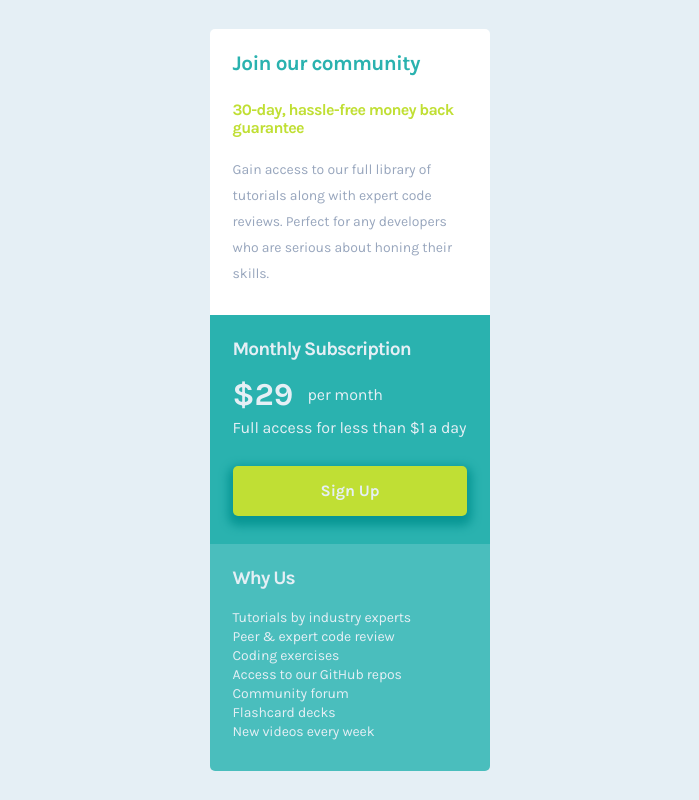
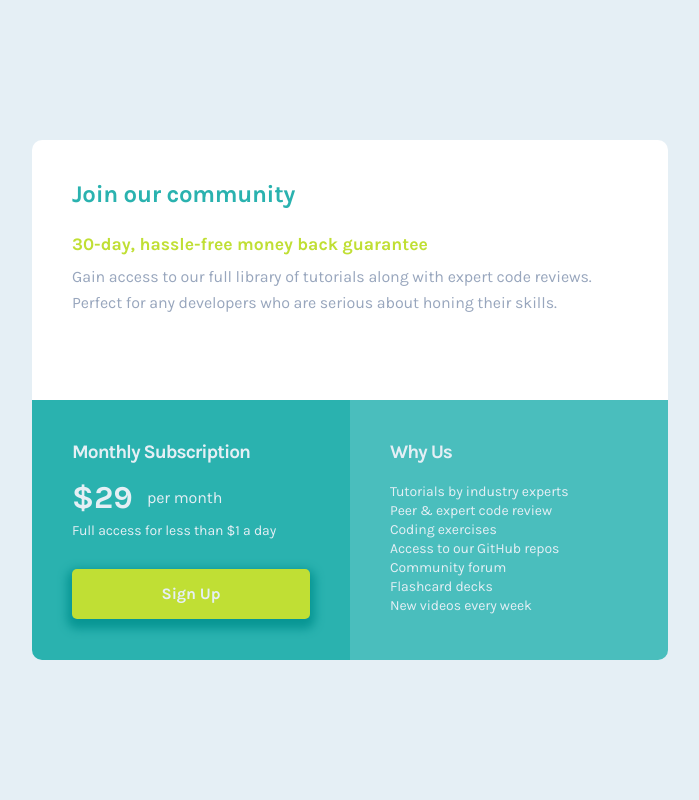
Before and after one commit to Lenigo85/single-price-grid-component, a plain HTML site: page index.html in a window 1280 px wide. Shown: the whole page, without its empty margins (290-989 px from the left). Drawn offline with Linux system fonts and the light colour scheme.

Commit message:
Version desktop creada

```diff
--- a/style.css
+++ b/style.css
@@ -26,10 +26,9 @@ body {
     display: grid;
     justify-self: center;
     align-content: center;
+    width: 100vw;
     /*
-    max-width: calc(100vw - 10%);
-    max-height: calc(100vh - 10%);
-    background-image: url(./design/mobile-design.jpg);
+    background-image: url(./design/desktop-design.jpg);
     background-repeat: no-repeat;
     background-position: center center;
     */
@@ -108,7 +107,6 @@ p {
 }
 
 .box-2__p {
-    font-size: 16px;
     margin-bottom: 25px;
 }
 
@@ -138,3 +136,48 @@ p {
 .box-2__p, .box-3__p, .price, .button {
     color: var(--light-gray);
 }
+
+
+@media screen and (min-width: 650px) {
+    .boxes {
+        grid-template-rows: minmax(217px, 1fr) minmax(260px, 1fr);
+        grid-template-columns: repeat(2, 318px);
+    }
+
+    .box {
+        padding: 41px 40px 0 40px;
+    }
+
+
+
+    .box-1 {
+        grid-column: 1 / 3;
+        border-top-left-radius: 10px;
+        border-top-right-radius: 10px;
+    }
+
+    .box-2 {
+        border-bottom-left-radius: 10px;
+    }
+
+    .box-3 {
+        border-bottom-right-radius: 10px;
+        border-bottom-left-radius: 0;
+    }
+
+    .box-1__h1 {
+        font-size: 1.5em;
+        letter-spacing: -0.3px;
+    }
+
+    b {
+        font-size: 1.1em;
+        letter-spacing: 0px;
+    }
+
+    .box-1__p {
+        font-size: 1em;
+        margin-top: 10px;
+        margin-bottom: 0px;
+    }
+}
```
